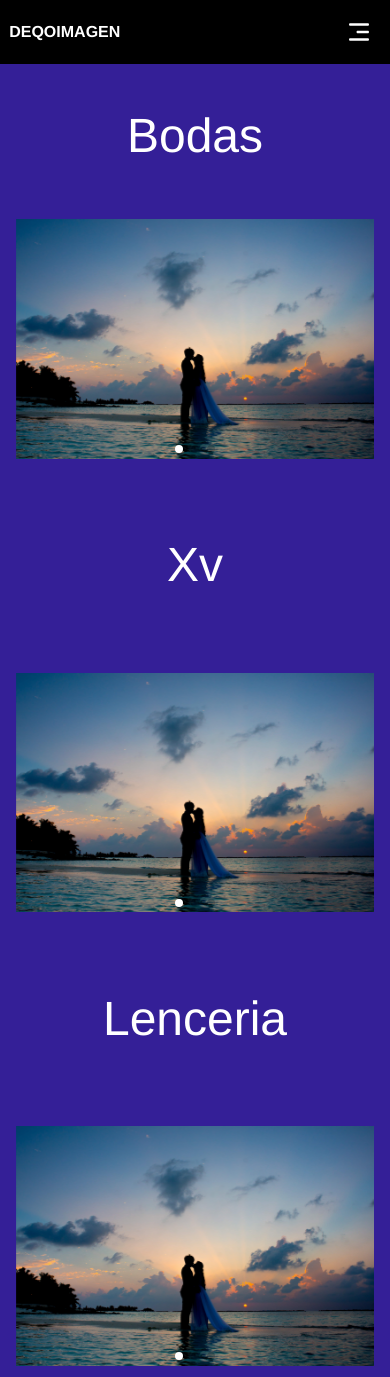
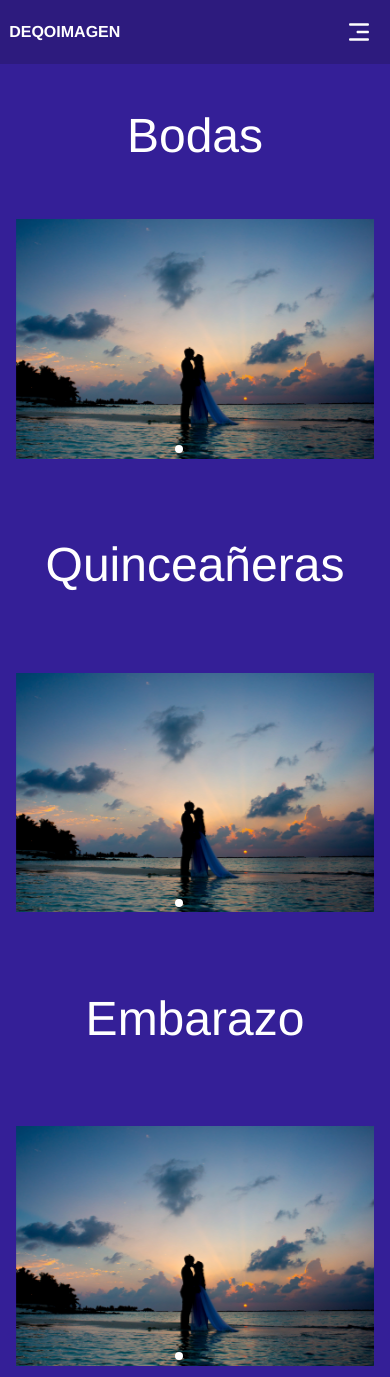
Before and after one commit to PixiesCorp/Deqoweb, a Next.js app: page /gallery in a window 390 px wide. Built offline with nearby package versions, Linux system fonts and the light colour scheme.

Commit message:
8to commit

```diff
--- a/components/ParallaxGallery.jsx
+++ b/components/ParallaxGallery.jsx
@@ -49,7 +49,7 @@ export default function ParallaxGallery() {
       </div>
       <div className={styles.containBoda}>
         <div className={styles.title2}>
-          <h1>Xv</h1>
+          <h1>Quinceañeras</h1>
         </div>
         <Swiper
           effect={"coverflow"}
@@ -80,7 +80,7 @@ export default function ParallaxGallery() {
       </div>
       <div className={styles.containBoda}>
         <div className={styles.title2}>
-          <h1>Lenceria</h1>
+          <h1>Embarazo</h1>
         </div>
         <Swiper
           effect={"coverflow"}
--- a/styles/Nav.module.css
+++ b/styles/Nav.module.css
@@ -6,7 +6,7 @@
   z-index: 2;
   color: #fff;
   top: 0;
-  background-color: black;
+  background-color: #2d1b7e;
 }
 
 .logo {
@@ -124,7 +124,7 @@
     top: 4em;
     width: 50%;
     height: calc(100vh - 4em);
-    background-color: black;
+    background-color: #2d1b7e;
     z-index: 0;
   }
 
```
